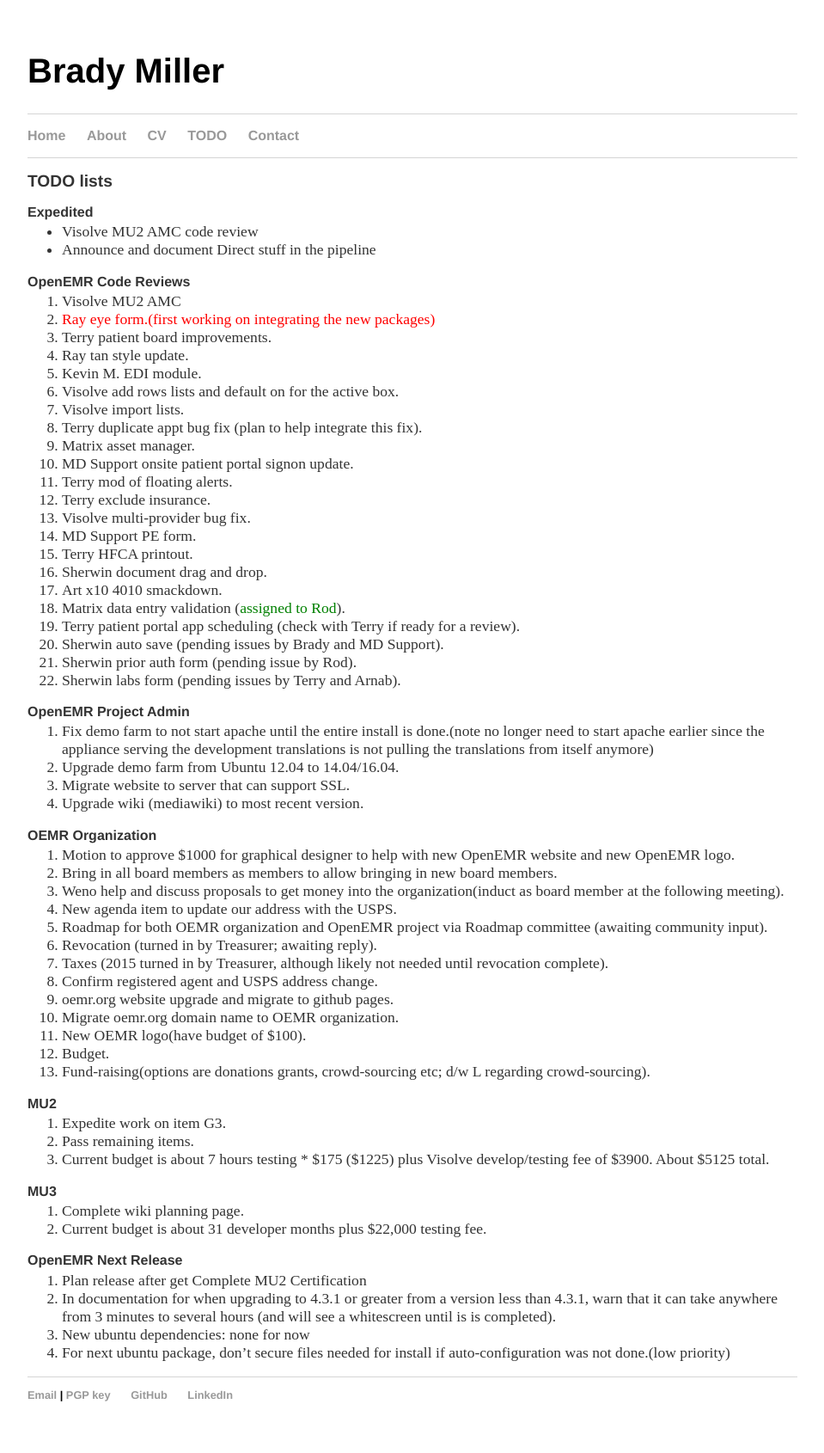
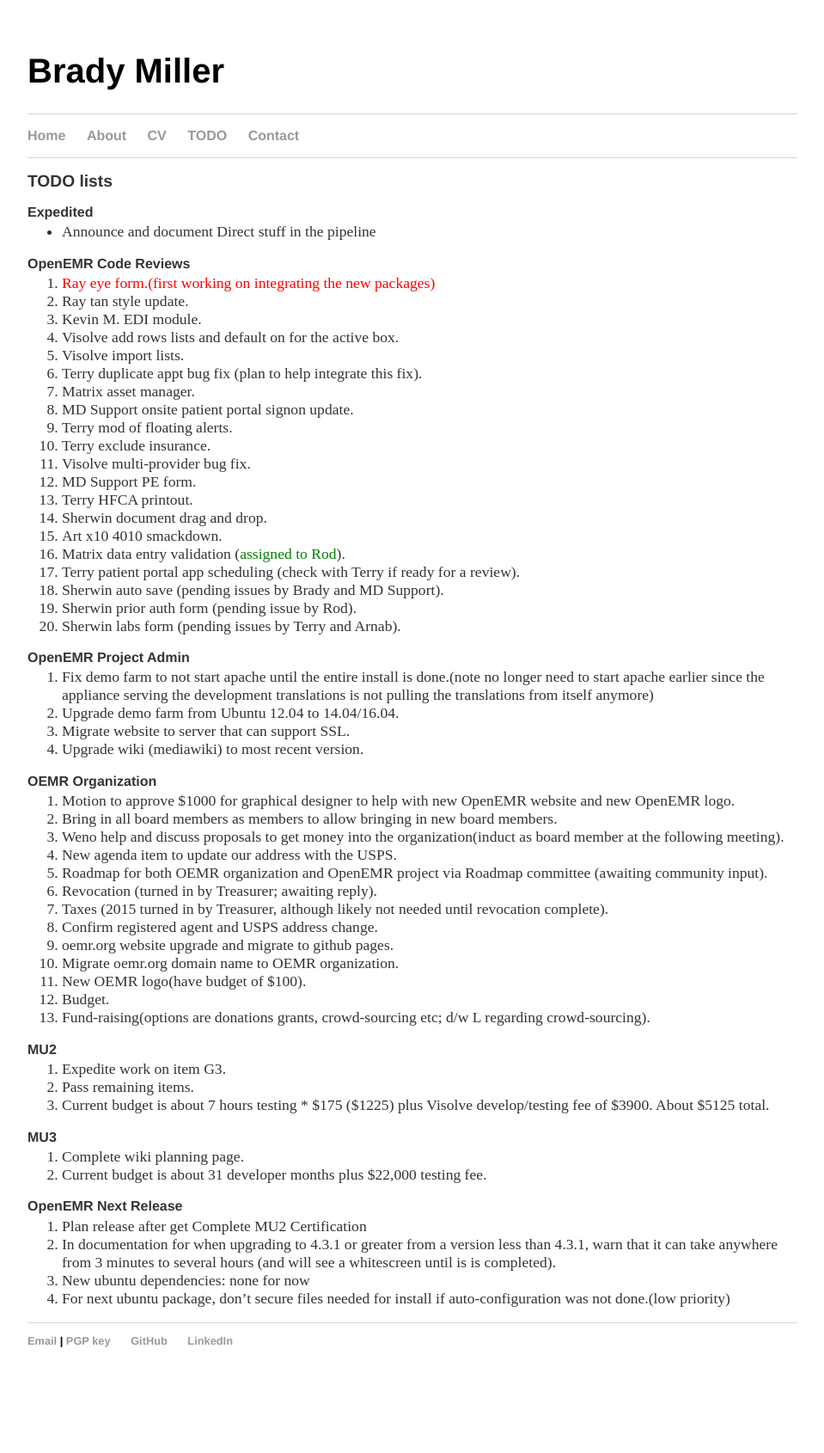
Before and after one commit to bradymiller/bradymiller.github.io, a Jekyll site: the page built from todo/index.md, in a window 1280 px wide. Shown: the whole page at 86% size, without its empty margins (160-1119 px from the left). Built offline with Jekyll 4.4.1, drawn with Linux system fonts in a browser that asks for light colours; after the commit the page ends 1627 px from its top, so only the background shows below that.

Commit message:
Update todo list

```diff
--- a/todo/index.md
+++ b/todo/index.md
@@ -4,13 +4,10 @@
 ## TODO lists
 
 ### Expedited
-* Visolve MU2 AMC code review
 * Announce and document Direct stuff in the pipeline
 
 ### OpenEMR Code Reviews
-1. Visolve MU2 AMC
 1. <span style="color: red">Ray eye form.(first working on integrating the new packages)</span>
-1. Terry patient board improvements.
 1. Ray tan style update.
 1. Kevin M. EDI module.
 1. Visolve add rows lists and default on for the active box.
```
